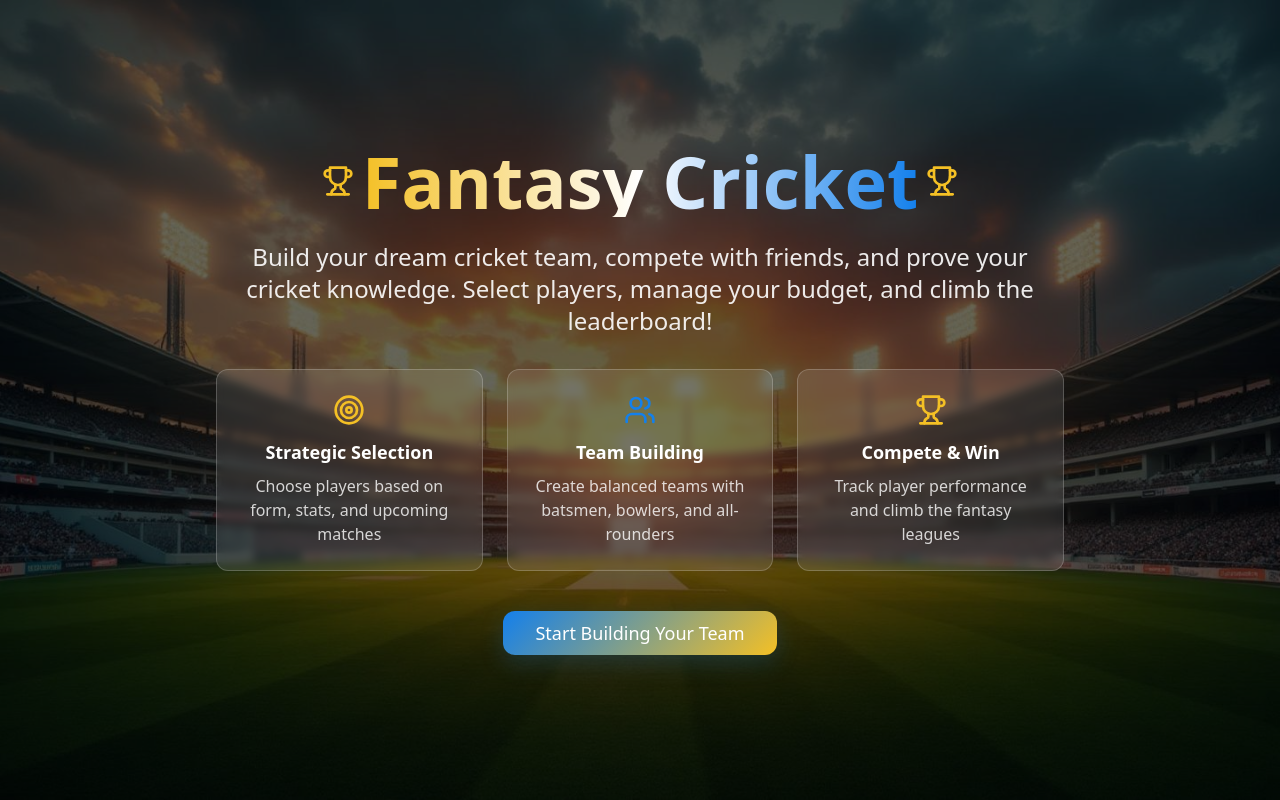
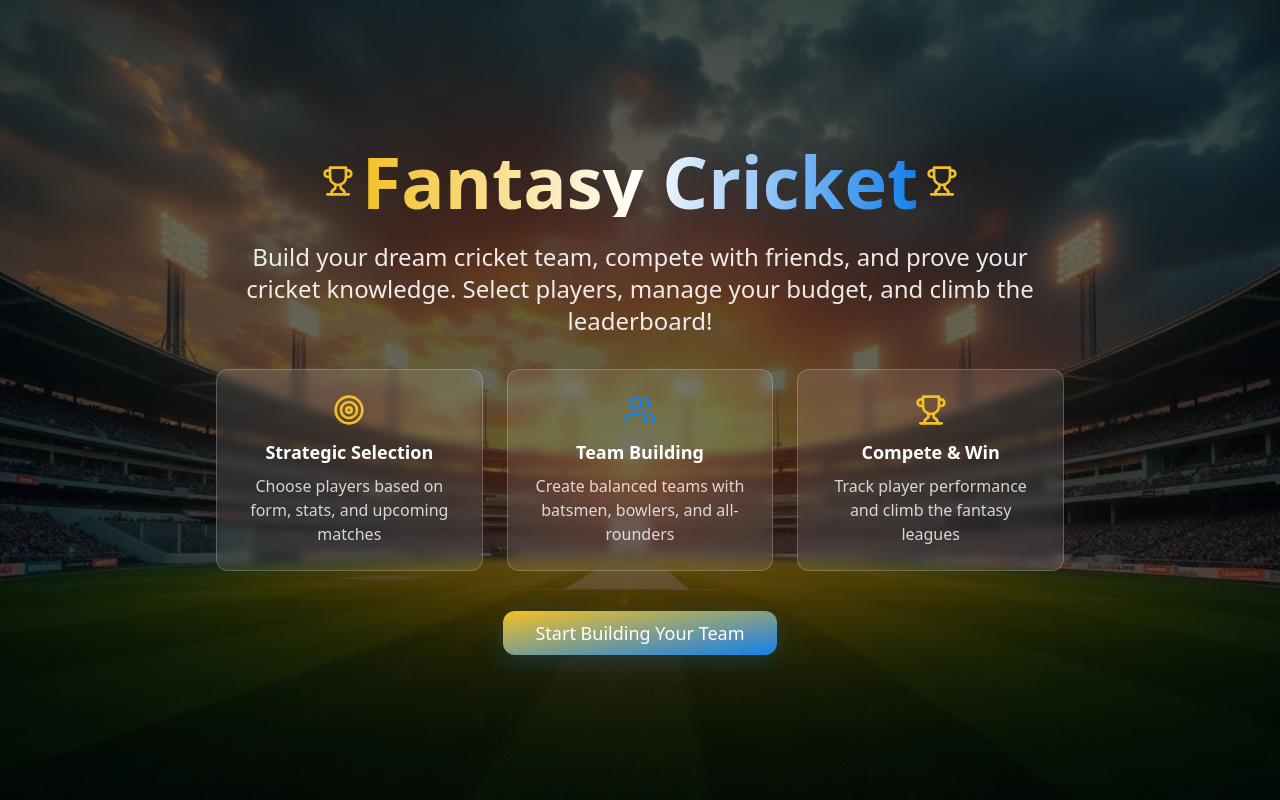
Before and after one commit to Kushagra-2023/cricket-craftsmen, a React (Vite) app: page / in a window 1280 px wide. Built offline with nearby package versions, Linux system fonts and the light colour scheme; the HTML template or start-up script is replaced by a standard one.

Commit message:
Changes theme

```diff
--- a/src/components/FantasyTeamBuilder.tsx
+++ b/src/components/FantasyTeamBuilder.tsx
@@ -24,6 +24,35 @@ export const FantasyTeamBuilder = ({
 }: FantasyTeamBuilderProps) => {
   const maxPlayers = 11;
   const canAddMore = fantasyTeam.players.length < maxPlayers;
+  const [loadingDefaultTeam, setLoadingDefaultTeam] = useState(false);
+
+  useEffect(() => {
+    const fetchDefaultTeam = async () => {
+      setLoadingDefaultTeam(true);
+      try {
+        // You can send IDs or names
+        const response = await fetch("/api/default-team", {
+          method: "POST",
+          headers: { "Content-Type": "application/json" },
+          body: JSON.stringify({
+            // Example: sending available player IDs
+            playerIds: availablePlayers.map((p) => p.id),
+          }),
+        });
+        const data: { team: Player[] } = await response.json();
+
+        // Add each player from default team
+        data.team.forEach((player) => onPlayerAdd(player));
+      } catch (err) {
+        console.error("Failed to fetch default team:", err);
+      } finally {
+        setLoadingDefaultTeam(false);
+      }
+    };
+
+    fetchDefaultTeam();
+  }, []); // run once on mount
+
 
   const [selectedPlayer, setSelectedPlayer] = useState<Player | null>(null);
   const [swapMode, setSwapMode] = useState(false);
@@ -137,7 +166,7 @@ export const FantasyTeamBuilder = ({
   }, [lastSwap]);
 
   return (
-    <div className="flex flex-col min-h-screen bg-gradient-to-b from-sky-400 via-green-400 to-green-600">
+    <div className="flex flex-col min-h-screen bg-gradient-to-b from-sky-400 via-green-400 to-green-600 rounded-3xl overflow-hidden">
       {/* 1️⃣ HEADER */}
       <div className="bg-white/90 backdrop-blur-sm p-4 shadow-lg sticky top-0 z-30">
         <div className="grid grid-cols-2 md:grid-cols-4 gap-4 max-w-6xl mx-auto">
--- a/src/components/FormatSelector.tsx
+++ b/src/components/FormatSelector.tsx
@@ -43,10 +43,10 @@ export const FormatSelector = ({ selectedFormat, onFormatSelect }: FormatSelecto
   return (
     <div className="space-y-6">
       <div className="text-center">
-        <h2 className="text-3xl font-bold bg-gradient-cricket bg-clip-text text-transparent">
-          Choose Cricket Format
-        </h2>
-        <p className="text-muted-foreground mt-2">
+      <h2 className="text-3xl font-bold text-white">
+        Choose Cricket Format
+      </h2>
+        <p className="text-white mt-2">
           Select your preferred cricket format to build your fantasy team
         </p>
       </div>
--- a/src/components/PlayerCard.tsx
+++ b/src/components/PlayerCard.tsx
@@ -41,21 +41,27 @@ export const PlayerCard = ({ player, onSelect, positionColor }: PlayerCardProps)
     setError(null);
     setShowPreview(true);
 
-      const res = await fetch("/api/player-image", {
-        method: "POST",
-        headers: { "Content-Type": "application/json" },
-        body: JSON.stringify({ name: player.name }),
-      });
+    const res = await fetch(
+      `http://127.0.0.1:8000/players/summary/${encodeURIComponent(player.name)}`,
+      {
+        method: "POST", // use GET if backend is @app.get
+      }
+    );
 
     if (!res.ok) throw new Error("Failed to fetch image");
-      const data = await res.json();
-      setImageUrl(data.imageUrl || null); // backend should return { imageUrl: "..." }
+
+    // Convert raw response to blob
+    const blob = await res.blob();
+    const imageObjectUrl = URL.createObjectURL(blob);
+
+    setImageUrl(imageObjectUrl);
   } catch (err: any) {
     setError(err.message || "Error fetching image");
   } finally {
     setLoading(false);
   }
 };
+
 
   const handleClosePreview = () => {
     setShowPreview(false);
--- a/src/components/TeamSelector.tsx
+++ b/src/components/TeamSelector.tsx
@@ -23,10 +23,10 @@ export const TeamSelector = ({
   return (
     <div className="space-y-6 relative z-10"> {/* ✅ Keeps this layer above dashboard */}
       <div className="text-center">
-        <h2 className="text-3xl font-bold bg-gradient-cricket bg-clip-text text-transparent">
+        <h2 className="text-3xl font-bold text-white">
           Select Your Teams
         </h2>
-        <p className="text-muted-foreground mt-2">
+        <p className="text-white mt-2">
           Choose {maxSelections} teams to build your fantasy squad from
         </p>
       </div>
@@ -81,14 +81,6 @@ export const TeamSelector = ({
           );
         })}
       </div>
-
-      {/* ✅ Info Strip always on top */}
-      <div className="sticky bottom-0 z-50 bg-background/80 backdrop-blur-md border-t border-border p-4 rounded-t-2xl shadow-md flex items-center justify-around">
-        <span className="font-semibold text-sm">🏏 Batsmen: 3</span>
-        <span className="font-semibold text-sm">🎯 Bowlers: 3</span>
-        <span className="font-semibold text-sm">⚡ All-rounders: 2</span>
-        <span className="font-semibold text-sm">🧤 Keepers: 1</span>
-      </div>
     </div>
   );
 };
--- a/src/components/ui/button.tsx
+++ b/src/components/ui/button.tsx
@@ -1,7 +1,6 @@
 import * as React from "react";
 import { Slot } from "@radix-ui/react-slot";
 import { cva, type VariantProps } from "class-variance-authority";
-
 import { cn } from "@/lib/utils";
 
 const buttonVariants = cva(
@@ -9,17 +8,32 @@ const buttonVariants = cva(
   {
     variants: {
       variant: {
-        default: "bg-primary text-primary-foreground hover:bg-primary-hover transition-smooth",
-        destructive: "bg-destructive text-destructive-foreground hover:bg-destructive/90 transition-smooth",
-        outline: "border border-input bg-background hover:bg-accent hover:text-accent-foreground transition-smooth",
-        secondary: "bg-secondary text-secondary-foreground hover:bg-secondary-hover transition-smooth",
-        ghost: "hover:bg-accent hover:text-accent-foreground transition-smooth",
-        link: "text-primary underline-offset-4 hover:underline transition-smooth",
-        fantasy: "bg-gradient-fantasy text-white hover:scale-105 shadow-player transition-bounce border-0",
-        cricket: "bg-gradient-cricket text-white hover:bg-cricket-green-light shadow-card transition-smooth",
-        gold: "bg-fantasy-gold text-foreground hover:bg-fantasy-gold-light shadow-card transition-smooth font-semibold",
-        team: "bg-team-primary text-white hover:scale-105 shadow-player transition-bounce",
-        selected: "bg-accent text-accent-foreground shadow-selected ring-2 ring-fantasy-gold transition-smooth",
+        default:
+          "bg-[hsl(var(--primary))] text-[hsl(var(--primary-foreground))] hover:bg-[hsl(var(--primary-hover))] transition-smooth",
+        destructive:
+          "bg-[hsl(var(--destructive))] text-[hsl(var(--destructive-foreground))] hover:bg-[hsl(var(--destructive)/0.9)] transition-smooth",
+        outline:
+          "border border-[hsl(var(--input))] bg-[hsl(var(--background))] hover:bg-[hsl(var(--primary)/0.1)] hover:text-[hsl(var(--primary))] transition-smooth",
+        secondary:
+          "bg-[hsl(var(--secondary))] text-[hsl(var(--secondary-foreground))] hover:bg-[hsl(var(--secondary-hover))] transition-smooth",
+        ghost:
+          "hover:bg-[hsl(var(--primary)/0.1)] hover:text-[hsl(var(--primary))] transition-smooth",
+        link:
+          "text-[hsl(var(--primary))] underline-offset-4 hover:underline transition-smooth",
+
+        // ⚽ Fantasy Sports Variants (Dream11 Red Theme)
+        fantasy:
+          "bg-gradient-to-br from-[hsl(var(--fantasy-gold))] to-[hsl(var(--fantasy-blue))] text-white hover:scale-105 shadow-player transition-bounce border-0",
+        cricket:
+          "bg-[hsl(var(--primary))] text-[hsl(var(--primary-foreground))] hover:bg-[hsl(var(--primary-hover))] shadow-card transition-smooth font-semibold",
+        gold:
+          "bg-[hsl(var(--fantasy-gold))] text-white hover:bg-[hsl(var(--fantasy-blue))] shadow-card transition-smooth font-semibold",
+        team:
+          "bg-[hsl(var(--team-primary))] text-white hover:scale-105 shadow-player transition-bounce",
+
+        // ✅ Selected now uses red tones instead of yellow
+        selected:
+          "bg-[hsl(var(--fantasy-gold))] text-white shadow-selected ring-2 ring-[hsl(var(--fantasy-blue))] transition-smooth",
       },
       size: {
         default: "h-10 px-4 py-2",
@@ -44,7 +58,13 @@ export interface ButtonProps
 const Button = React.forwardRef<HTMLButtonElement, ButtonProps>(
   ({ className, variant, size, asChild = false, ...props }, ref) => {
     const Comp = asChild ? Slot : "button";
-    return <Comp className={cn(buttonVariants({ variant, size, className }))} ref={ref} {...props} />;
+    return (
+      <Comp
+        className={cn(buttonVariants({ variant, size, className }))}
+        ref={ref}
+        {...props}
+      />
+    );
   },
 );
 Button.displayName = "Button";
--- a/src/data/cricketData.ts
+++ b/src/data/cricketData.ts
@@ -1,4 +1,5 @@
 import { Team, Player } from "@/types/cricket";
+import { fetchPlayerImage } from "@/lib/fetchPlayerImage";
 
 export const mockPlayers: Player[] = [
   // India Players
@@ -76,7 +77,7 @@ export const mockPlayers: Player[] = [
   },
   {
     id: "8",
-    name: "Pat Cummins",
+    name: "PJ Cummins",
     position: "Bowler",
     team: "Australia",
     points: 130,
--- a/src/index.css
+++ b/src/index.css
@@ -7,7 +7,7 @@
 @layer base {
   :root {
     /* Base colors */
-    --background: 210 20% 98%;
+    --background: 351 99% 39%;
     --foreground: 215 25% 15%;
 
     /* Cricket field inspired colors */
--- /dev/null
+++ b/src/lib/fetchPlayerImage.ts
@@ -0,0 +1,17 @@
+// src/lib/fetchPlayerImage.ts
+export async function fetchPlayerImage(name: string): Promise<string> {
+  try {
+    const res = await fetch(
+      `https://www.thesportsdb.com/api/v1/json/3/searchplayers.php?p=${encodeURIComponent(name)}`
+    );
+
+    if (!res.ok) throw new Error("Network error");
+    const data = await res.json();
+
+    const image = data?.player?.[0]?.strThumb;
+    return image || "/api/placeholder/150/150";
+  } catch (err) {
+    console.error(`Error fetching image for ${name}:`, err);
+    return "/api/placeholder/150/150";
+  }
+}
```
Lines whose indentation alone changed are shown as unchanged.
